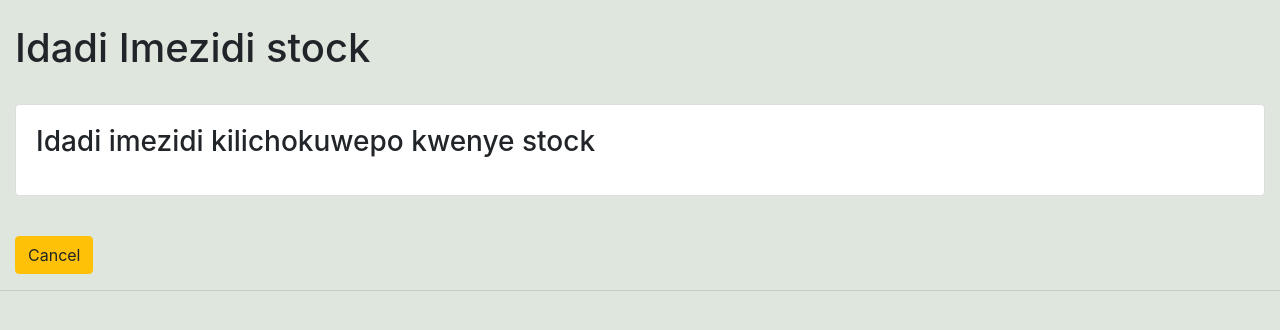
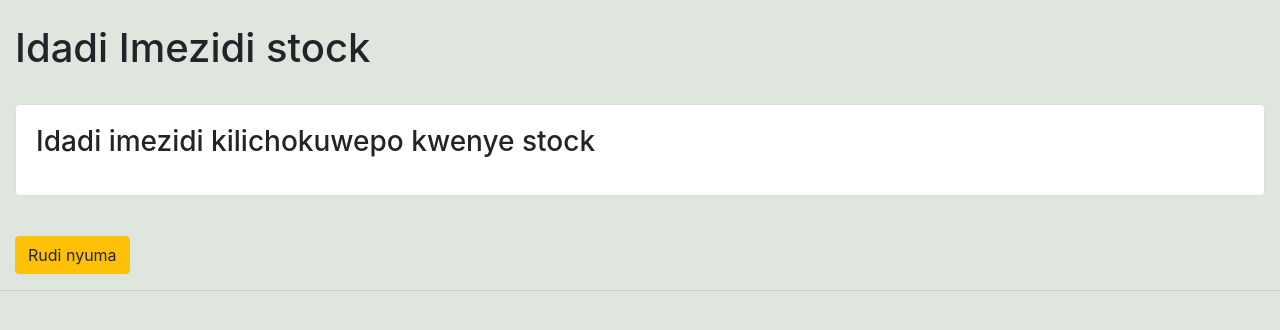
Before and after one commit to SirPrinc/shop_inventory_management, a Django app: template accounts/templates/accounts/no_stock.html in a window 1280 px wide. Shown: the part 56-386 px from the top of the page. Run offline with Django 5.2, Linux system fonts and the light colour scheme; the template is opened without the code that fills it, so the values that code supplies are empty.

Commit message:
changes in no_stock page

```diff
--- a/accounts/templates/accounts/no_stock.html
+++ b/accounts/templates/accounts/no_stock.html
@@ -11,7 +11,7 @@
                 <h3>Idadi imezidi kilichokuwepo kwenye stock</h3>
             </div>
             <br>
-            <a class="btn btn-warning" href="{% url 'home' %}">Cancel</a>
+            <a class="btn btn-warning" href="{% url 'products' %}">Rudi nyuma</a>
         </div>
     </div>
 
```
Also changed, not shown: db.sqlite3.
